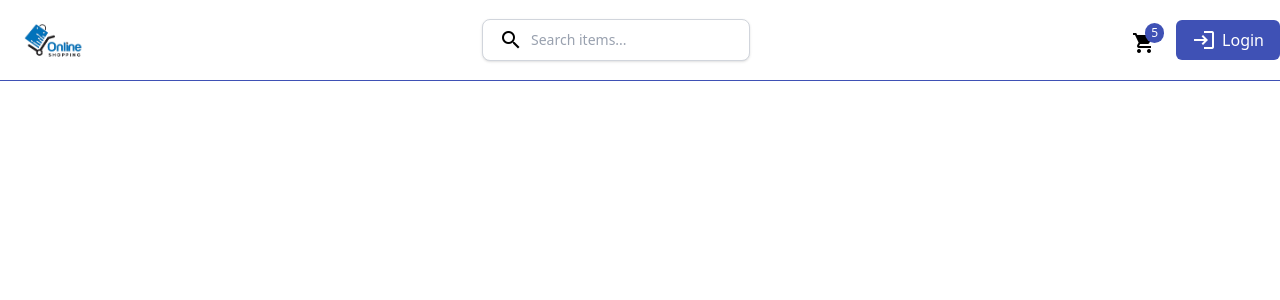
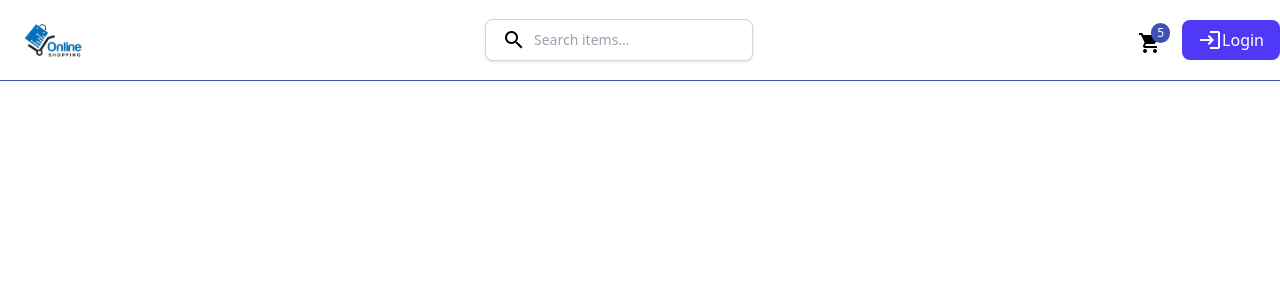
Before and after one commit to mukhammadali010/eduCRM, an Angular app: page / in a window 1280 px wide. Shown: the top 300 px of the page. Built offline with nearby package versions, Linux system fonts and the light colour scheme.

Commit message:
all scss files deleted styles transformed to tailwind classes

```diff
--- a/src/app/app.component.ts
+++ b/src/app/app.component.ts
@@ -7,7 +7,6 @@ import { HomeComponent } from './pages/home/home.component';
   standalone: true,
   imports: [RouterOutlet, HomeComponent],
   templateUrl: './app.component.html',
-  styleUrl: './app.component.scss',
 })
 export class AppComponent {
   title = 'EduCRM Application';
--- a/src/app/shared/components/button/button.component.html
+++ b/src/app/shared/components/button/button.component.html
@@ -1,4 +1,10 @@
-<button (click)="buttonClick.emit()" [disabled]="disabled()" [type]="type()" [ngClass]="color()" class="flex items-center cursor-pointer">
+<button
+  (click)="buttonClick.emit()"
+  [disabled]="disabled()"
+  [type]="type()"
+  [ngClass]="color()"
+  class="flex items-center px-4 py-2 rounded-md font-medium cursor-pointer transition-all duration-300 text-white bg-indigo-600 hover:bg-indigo-700 disabled:bg-gray-400 disabled:cursor-not-allowed"
+>
   @if (icon() && iconPosition() === 'left') {
     <mat-icon>{{ icon() }}</mat-icon>
     {{ label() }}
--- a/src/app/shared/components/button/button.component.scss
+++ /dev/null
@@ -1,38 +0,0 @@
-button {
-  padding: 0.5rem 1rem;
-  border: none;
-  border-radius: 6px;
-  font-weight: 500;
-  cursor: pointer;
-  transition: all 0.3s ease;
-
-  &.primary {
-    background-color: #3f51b5;
-    color: white;
-  }
-
-  &.accent {
-    background-color: #e91e63;
-    color: white;
-  }
-
-  &.warn {
-    background-color: #f44336;
-    color: white;
-  }
-
-  &.default {
-    background-color: #e0e0e0;
-    color: #333;
-  }
-
-  &:disabled {
-    background-color: #bdbdbd;
-    cursor: not-allowed;
-  }
-
-  mat-icon {
-    margin-right: 6px;
-    vertical-align: middle;
-  }
-}
--- a/src/app/shared/components/button/button.component.ts
+++ b/src/app/shared/components/button/button.component.ts
@@ -6,7 +6,6 @@ import { MatIconModule } from '@angular/material/icon';
   selector: 'app-button',
   imports: [MatIconModule, NgClass],
   templateUrl: './button.component.html',
-  styleUrl: './button.component.scss',
 })
 export class ButtonComponent {
   label = input<string>('Click me');
--- a/src/app/shared/components/cart/cart.component.scss
+++ /dev/null
@@ -1,3 +0,0 @@
-.demo-section {
-  background-color: red;
-}
--- a/src/app/shared/components/cart/cart.component.ts
+++ b/src/app/shared/components/cart/cart.component.ts
@@ -7,6 +7,5 @@ import { MatButtonModule } from '@angular/material/button';
   selector: 'app-cart',
   imports: [MatIconModule, MatBadgeModule, MatIconModule, MatButtonModule],
   templateUrl: './cart.component.html',
-  styleUrl: './cart.component.scss',
 })
 export class CartComponent {}
```
Also changed, not shown: src/app/features/cards-blok/cards-blok.ts (added).
